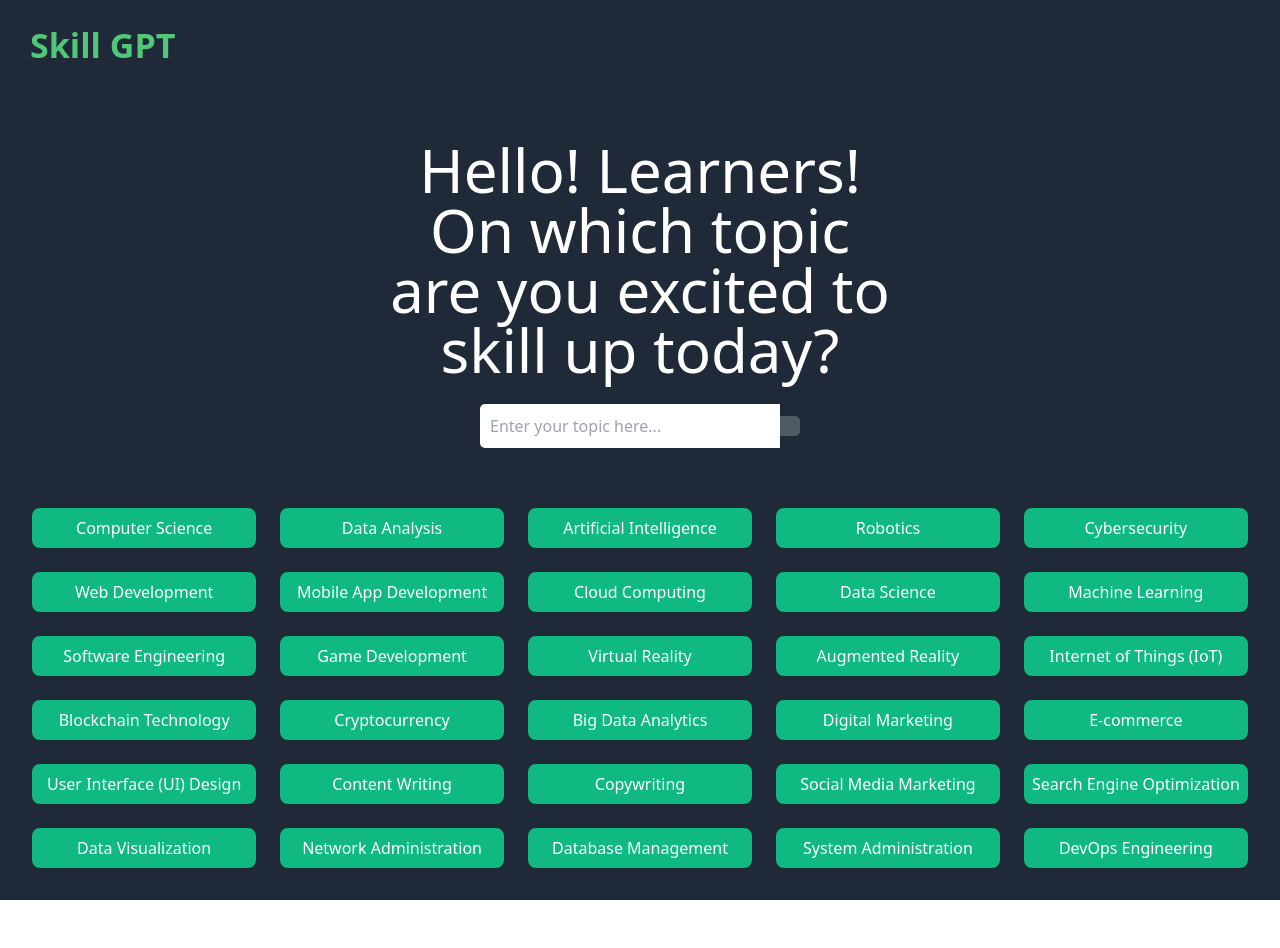
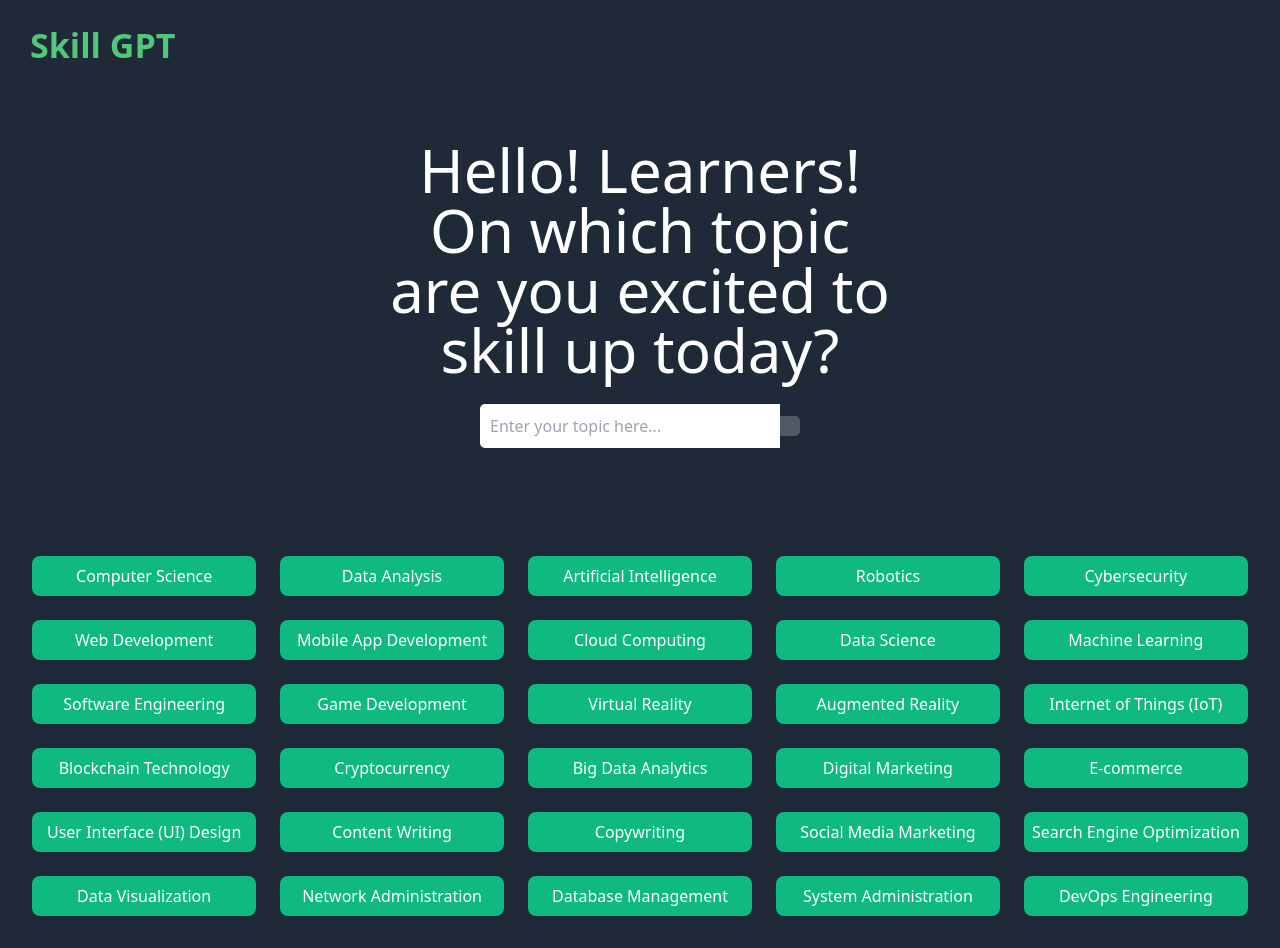
Before and after one commit to sudhirVoid/skillGPT, an Angular app: page /#/landingPage in a window 1280 px wide. Before the commit the page ends 900 px from the top, so only its background shows below. Built offline with nearby package versions, Linux system fonts and the light colour scheme.

Commit message:
added margin top to suggestions

```diff
--- a/src/app/landing-page/landing-page.component.html
+++ b/src/app/landing-page/landing-page.component.html
@@ -17,7 +17,7 @@
             <p *ngIf="!isGenerating" class="text-white text-xl">&nbsp;</p>
         </div>
     </div>
-    <div class="suggestedTopics grid  gap-2  md:grid-cols-4 sm:grid-cols-2 lg:grid-cols-5 mb-4">
+    <div class="suggestedTopics grid  gap-2 mt-5  md:grid-cols-4 sm:grid-cols-2 lg:grid-cols-5 mb-4">
         <div *ngFor="let item of suggestedTopics" class="p-2  m-2 bg-emerald-500 rounded-lg cursor-pointer flex content-center justify-center" (click)="setSuggestedTopics($event)">
             <p class="text-white text-md">{{item}}</p>
         </div>
```
